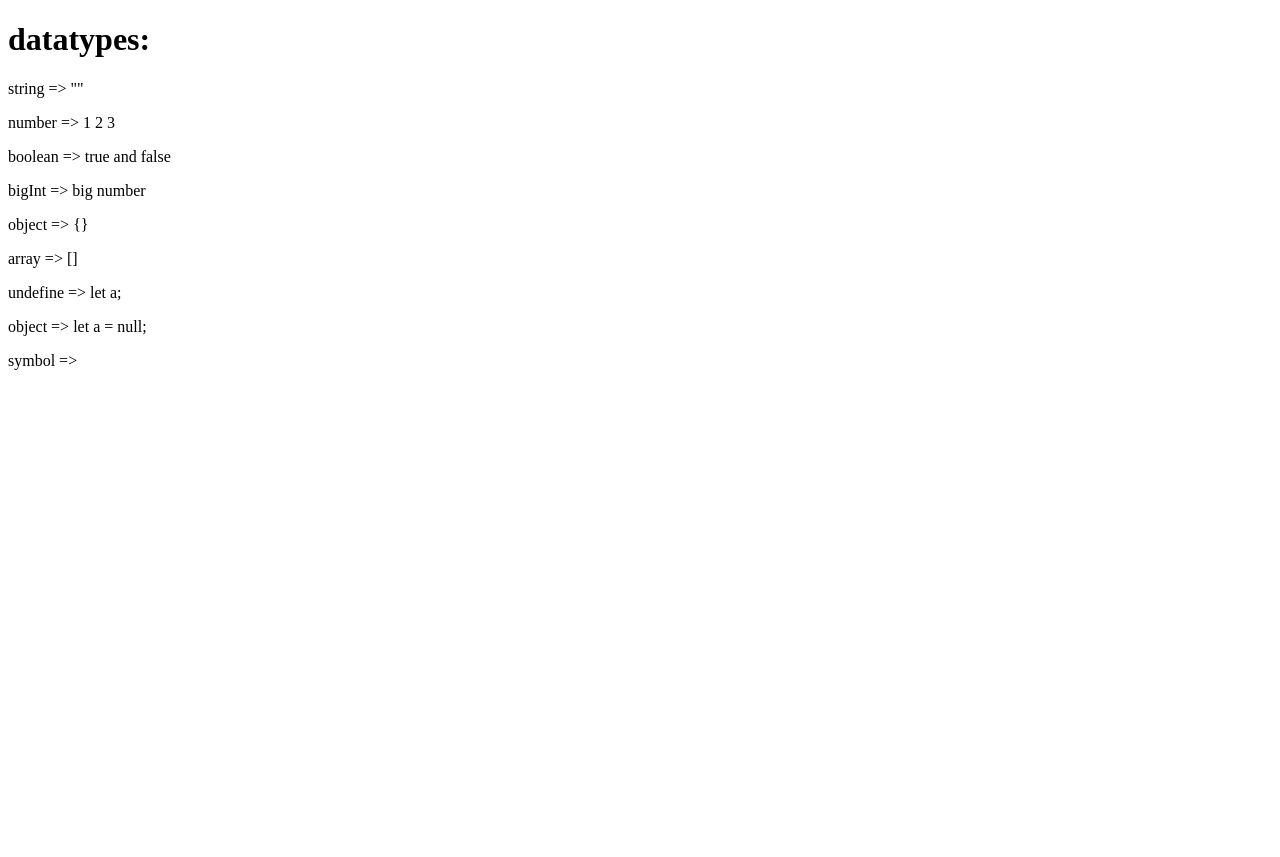
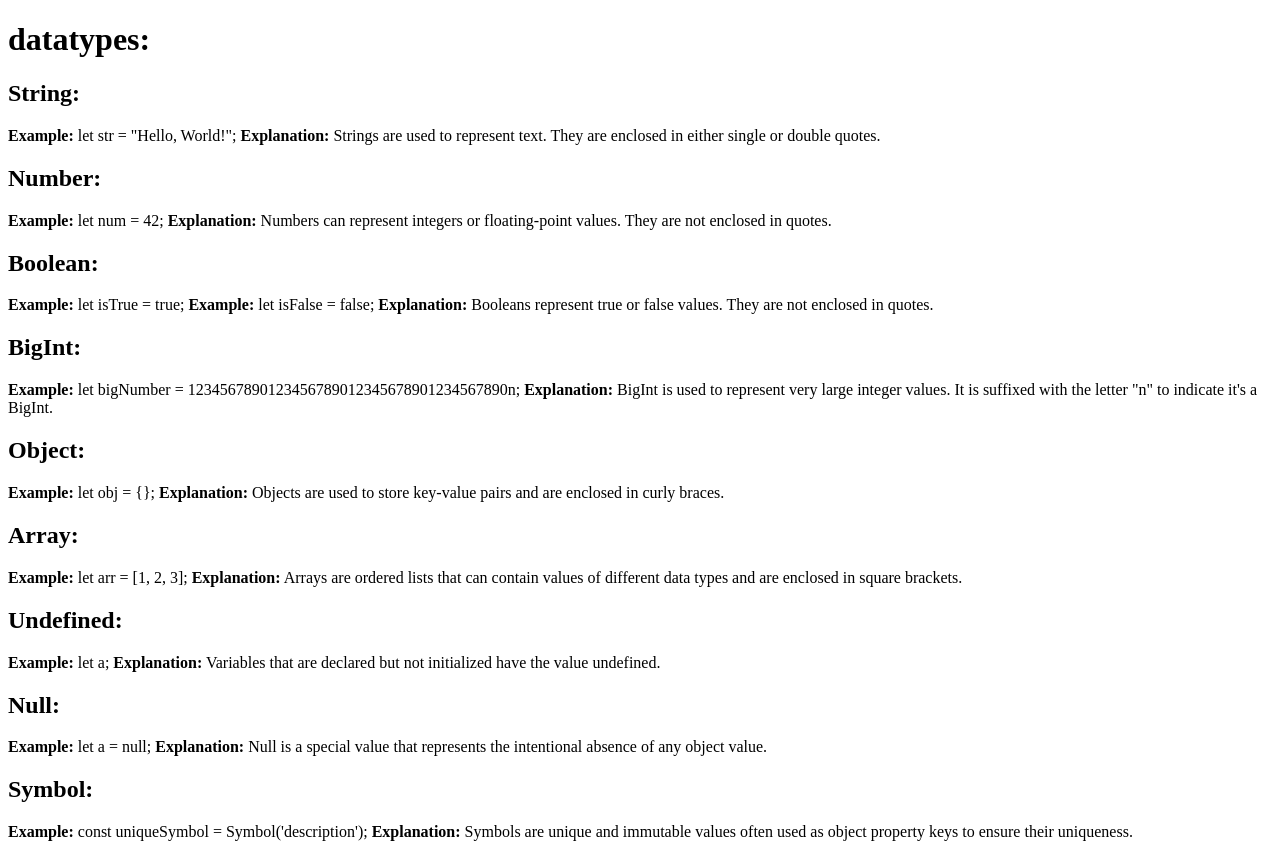
Before and after one commit to baldevpardeshi/javascript-learning, a plain HTML site: page day-2 (data-types)/index.html in a window 1280 px wide. Before the commit the page ends 800 px from the top, so only its background shows below. Drawn offline with Linux system fonts and the light colour scheme.

Commit message:
(data-types): example with explanation

```diff
--- a/day-2 (data-types)/index.html
+++ b/day-2 (data-types)/index.html
@@ -5,15 +5,52 @@
     </head>
     <body>
         <h1>datatypes:</h1>
-            <p>string => ""</p>
-            <p>number => 1 2 3</p>
-            <p>boolean => true and false</p>
-            <p>bigInt => big number</p>
-            <p>object => {}</p>
-            <p>array => []</p>
-            <p>undefine => let a;</p>
-            <p>object => let a = null;</p>
-            <p>symbol => </p>
+            <p>
+              <h2>String: </h2>
+              <strong>Example:</strong> let str = "Hello, World!";
+              <strong>Explanation:</strong> Strings are used to represent text. They are enclosed in either single or double quotes.
+            </p>
+            <p>
+              <h2>Number:</h2>
+              <strong>Example:</strong> let num = 42;
+              <strong>Explanation:</strong> Numbers can represent integers or floating-point values. They are not enclosed in quotes.
+            </p>
+            <p>
+              <h2>Boolean:</h2>
+              <strong>Example:</strong> let isTrue = true;
+              <strong>Example:</strong> let isFalse = false;
+              <strong>Explanation:</strong> Booleans represent true or false values. They are not enclosed in quotes.
+            </p>
+            <p>
+              <h2>BigInt:</h2>
+              <strong>Example:</strong> let bigNumber = 1234567890123456789012345678901234567890n;
+              <strong>Explanation:</strong> BigInt is used to represent very large integer values. It is suffixed with the letter "n" to indicate it's a BigInt.
+            </p>
+            <p>
+              <h2>Object:</h2>
+              <strong>Example:</strong> let obj = {};
+              <strong>Explanation:</strong> Objects are used to store key-value pairs and are enclosed in curly braces.
+            </p>
+            <p>
+              <h2>Array:</h2>
+              <strong>Example:</strong> let arr = [1, 2, 3];
+              <strong>Explanation:</strong> Arrays are ordered lists that can contain values of different data types and are enclosed in square brackets.
+            </p>
+            <p>
+              <h2>Undefined:</h2>
+              <strong>Example:</strong> let a;
+              <strong>Explanation:</strong> Variables that are declared but not initialized have the value undefined.
+            </p>
+            <p>
+              <h2>Null:</h2>
+              <strong>Example:</strong> let a = null;
+              <strong>Explanation:</strong> Null is a special value that represents the intentional absence of any object value.
+            </p>
+            <p>
+              <h2>Symbol:</h2>
+              <strong>Example:</strong> const uniqueSymbol = Symbol('description');
+              <strong>Explanation:</strong> Symbols are unique and immutable values often used as object property keys to ensure their uniqueness.
+            </p>
         <script>
 
         </script>
```
